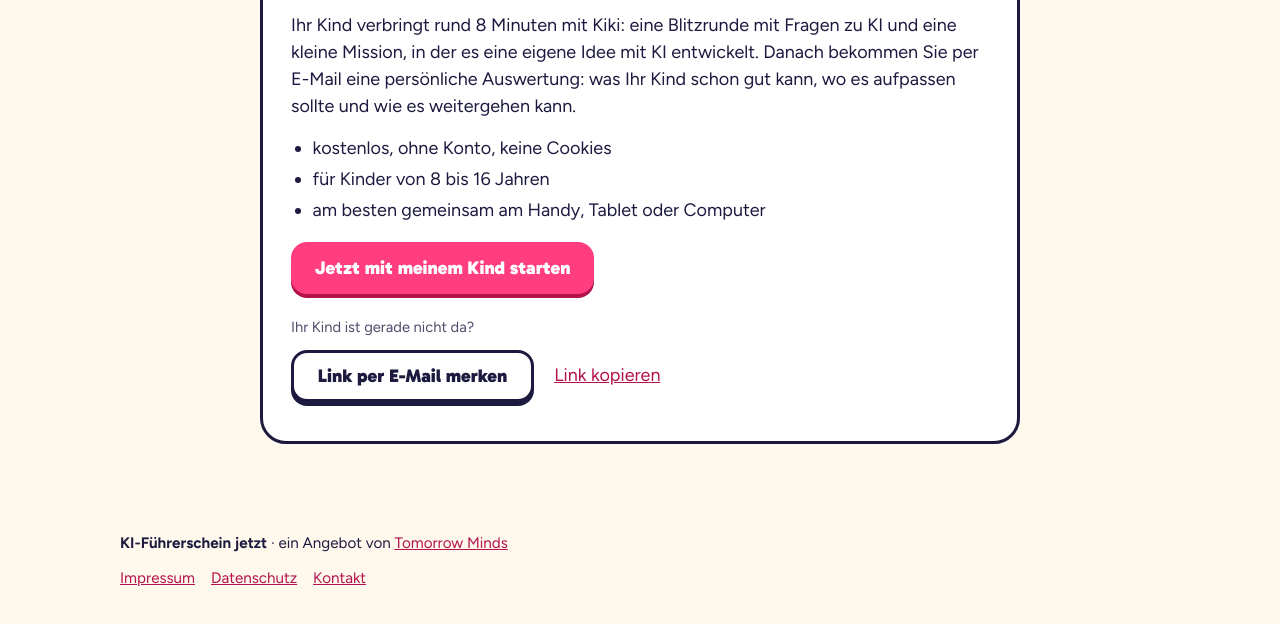
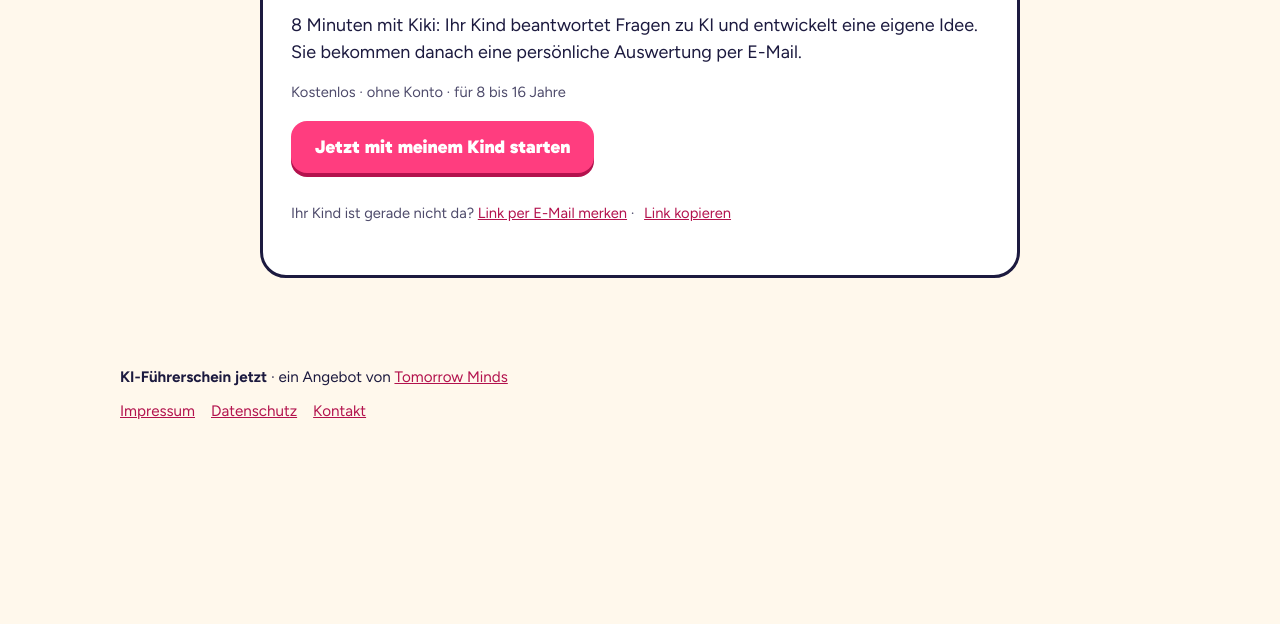
Before and after one commit to thomasloebke-arch/kifuehrerschein, a plain HTML site: page public/index.html in a window 1280 px wide. Both pictures are taken after a click on the link "Jetzt starten". Shown: the part 306-930 px from the top of the page. After the commit the page ends 800 px from the top, so only its background shows below. Drawn offline with Linux system fonts and the light colour scheme.

Commit message:
Eltern-Einstieg kürzer, Button im Abschnitt „Für Eltern“ auf der Startseite
Co-Authored-By: Claude Opus 5.5 <noreply@anthropic.com>
Claude-Session: https://claude.ai/code/session_019mNvqJrkKWKvLHEabKYfbN

```diff
--- a/public/index.html
+++ b/public/index.html
@@ -75,7 +75,7 @@ textarea{width:100%;font:inherit;padding:12px;border-radius:14px;border:3px soli
 #idle{position:fixed;left:0;right:0;bottom:0;background:#1C1A3F;color:#fff;padding:16px;text-align:center;font-weight:700;z-index:9}
 body.mall .nomall{display:none}body:not(.mall) .onlymall{display:none}
 input[type=text],input[type=email]{width:100%;font:inherit;padding:12px;border-radius:14px;border:3px solid #1C1A3F;background:#fff;color:#1C1A3F;min-height:52px}
-.lbl{display:block;font-weight:700;margin:18px 0 6px}.eltern-liste{padding-left:1.2em;margin:12px 0 0}.eltern-liste li{margin:4px 0}.kiki.mini svg{height:90px;width:auto;display:block}
+.lbl{display:block;font-weight:700;margin:18px 0 6px}.kiki.mini svg{height:90px;width:auto;display:block}
 .bubble{display:grid;grid-template-columns:90px 1fr;gap:14px;align-items:center;background:#EAF5FF;border-radius:20px;padding:16px;margin:8px 0 6px}.bubble p{margin:0;font-size:1.1rem}
 .steck{display:grid;grid-template-columns:130px 1fr;gap:18px;align-items:center;background:#FFD43B;border-radius:22px;padding:20px;margin-bottom:22px}.steck .kiki svg{width:100%;height:auto;display:block}.steck h2{margin:.1em 0 .25em}.steck p{margin:0 0 .3em}
 @media(max-width:520px){.steck,.bubble{grid-template-columns:1fr}.steck .kiki svg{max-width:110px}}
@@ -182,6 +182,7 @@ input[type=text],input[type=email]{width:100%;font:inherit;padding:12px;border-r
       <div><h3>Was der Führerschein ist</h3><p>Ein Lernnachweis von Tomorrow Minds. Er ist keine amtliche Erlaubnis und kein wissenschaftlich geprüfter Test. Er zeigt, was Ihr Kind in den Aufgaben selbst gekonnt hat.</p></div>
       <div><h3>Datenschutz</h3><p>Für den KI-Check braucht Ihr Kind kein Konto, nur einen Namen oder Spitznamen. Antworten speichern wir nur, wenn Sie am Ende Ihre E-Mail-Adresse für die Auswertung angeben, und löschen sie nach 90 Tagen. Es gibt keine Cookies.</p></div>
     </div>
+    <div class="row"><a class="btn" href="#check">KI-Check mit meinem Kind starten</a></div>
   </div></section>
 
   <section class="band ink"><div class="wrap">
@@ -386,11 +387,10 @@ function renderEltern() {
   box().innerHTML = `<p class="progress">Für Eltern</p>
     <div class="kiki mini">${SVG.zwinkert}</div>
     <h2>Der kostenlose KI-Check für Ihr Kind</h2>
-    <p>Ihr Kind verbringt rund 8 Minuten mit Kiki: eine Blitzrunde mit Fragen zu KI und eine kleine Mission, in der es eine eigene Idee mit KI entwickelt. Danach bekommen Sie per E-Mail eine persönliche Auswertung: was Ihr Kind schon gut kann, wo es aufpassen sollte und wie es weitergehen kann.</p>
-    <ul class="eltern-liste"><li>kostenlos, ohne Konto, keine Cookies</li><li>für Kinder von 8 bis 16 Jahren</li><li>am besten gemeinsam am Handy, Tablet oder Computer</li></ul>
+    <p>8 Minuten mit Kiki: Ihr Kind beantwortet Fragen zu KI und entwickelt eine eigene Idee. Sie bekommen danach eine persönliche Auswertung per E-Mail.</p>
+    <p class="small">Kostenlos · ohne Konto · für 8 bis 16 Jahre</p>
     <div class="row"><button class="btn" id="elternGo">Jetzt mit meinem Kind starten</button></div>
-    <p class="small" style="margin-top:22px">Ihr Kind ist gerade nicht da?</p>
-    <div class="row" style="margin-top:6px"><a class="btn alt" id="elternMail" href="${mail}">Link per E-Mail merken</a><button class="link" id="elternTeilen">Link kopieren</button></div>
+    <p class="small" style="margin-top:18px">Ihr Kind ist gerade nicht da? <a class="link" id="elternMail" href="${mail}">Link per E-Mail merken</a> · <button class="link" id="elternTeilen">Link kopieren</button></p>
     <p class="small" id="elternHinweis" role="status"></p>`;
   $("#elternGo").onclick = () => { elternGesehen = true; ci.step = "about"; track("eltern_start"); render(); window.scrollTo(0, 0); };
   $("#elternMail").onclick = () => track("eltern_spaeter");
```
